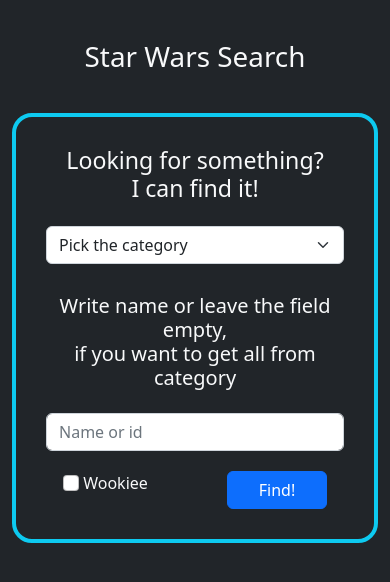
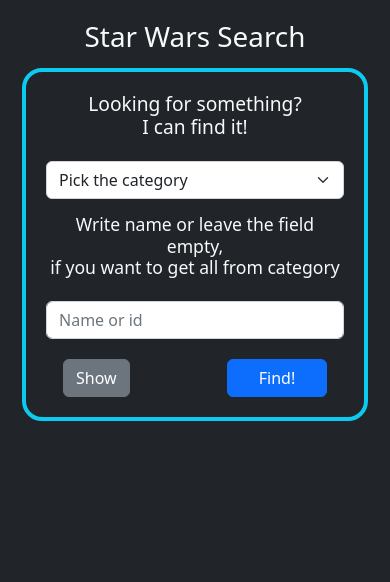
Before and after one commit to RunaNevermind/StarWars-data, a website built with webpack: page src/index.html in a window 390 px wide. Built offline with nearby package versions, Linux system fonts and the light colour scheme.

Commit message:
finish responsove

```diff
--- a/src/index.html
+++ b/src/index.html
@@ -9,7 +9,7 @@
     </head>
     <body ng-controller='apiCtrl'>
         <div class='container text-center'>
-            <h1 class=''>Star Wars Search</h1>
+            <h1 class='h1'>Star Wars Search</h1>
             <div class='container__api-form'>
                 <h3 class='container__api-form-info'>Looking for something?<br/>I can find it!</h3>
                 <select class='form-select' ng-model='apiVal'>
@@ -24,15 +24,14 @@
                 <h5 class='container__api-form-advice'>Write name or leave the field empty,<br/> if you want to get all from category</h5>
                 <input type='text' class='form-control' id='container__api-form-input' placeholder='Name or id' ng-model='apiName'>
                 <div class='container__api-form__buttons'>
-                    <div class='form-check'>
-                        <input class='form-check-input' type='checkbox' ng-model='apiWookie' ng-click='wookiee()' id='container__api-form__buttons-form-check'>
-                        <label class='form-check-label' for='container__api-form__buttons-form-check'>Wookiee</label>
-                    </div>
+                    <button type="button" class="btn btn-secondary" ng-model='apiWookie' ng-click='wookiee()'>Show</button>
                     <button type='button' class='btn btn-primary container__api-form__buttons-find' ng-click='find()'>Find!</button>
                 </div>
                 <div class='result text-center' ng-repeat="result in arrResult"  ng-model='arrResult'>
                     <div class='resultApi' ng-model='result.name' ng-hide='result.name == undefinded'><div>Name:</div>{{result.name}}</div>
                     <div class='resultApi' ng-model='result.skin_color' ng-hide='result.skin_color == undefinded'><div>Skin color:</div>{{result.skin_color}}</div>
+                    <div class='resultApi' ng-model='result.eye_color' ng-hide='result.eye_color == undefinded'><div>Eye color:</div>{{result.eye_color}}</div>
+                    <div class='resultApi' ng-model='result.mass' ng-hide='result.mass == undefinded'><div>Mass:</div>{{result.mass}}</div>
                     <div class='resultApi' ng-model='result.uid' ng-hide='result.uid == undefinded'><div>Episode id:</div>{{result.uid}}</div>
                     <div class='resultApi' ng-model='result.director'  ng-hide='result.director == undefinded'><div>Director:</div>{{result.director}}</div>
                     <div class='resultApi' ng-model='result.created'  ng-hide='result.created == undefinded'><div>Created:</div>{{result.created}}</div>
@@ -51,7 +50,6 @@
                     <div class='resultApi' ng-model='result.climate'  ng-hide='result.climate == undefinded'><div>Climate:</div>{{result.climate}}</div>
                     <div class='resultApi' ng-model='result.surface_water'  ng-hide='result.surface_water == undefinded'><div>Surface water:</div>{{result.surface_water}}</div>
                 </div>
-
             </div>
         </div>
     </body>
--- a/src/index.js
+++ b/src/index.js
@@ -41,11 +41,12 @@
         }
         else{
             if(/\D/.test($scope.apiName)){
+                console.log(baseUrl+$scope.apiVal+'/?name='+$scope.apiName+$scope.apiWookie)
                 fetch(baseUrl+$scope.apiVal+'/?name='+$scope.apiName+$scope.apiWookie)
                 .then(res => res.json())
                 .then(data => {
-                    console.log(data.result.properties)
-                    $scope.arrResult.push(data.result.properties);
+                    console.log(data.result[0].properties)
+                    $scope.arrResult.push(data.result[0].properties);
                 })
                 .catch(err => console.error(err))
 
--- a/src/index.scss
+++ b/src/index.scss
@@ -77,8 +77,31 @@
 .result{
     display: flex;
     flex-direction: column;
+    padding: 10px;
 }
 
 .resultApi{
     display: flex;
 }
+
+@media screen and (max-width: 768px){
+    .container{
+        margin: 20px 10px 0px 10px;
+    }
+    .container__api-form{
+        max-width: 350px;
+        padding: 20px;
+        margin-top: 15px;
+    }
+
+    .container__api-form-info{
+        font-size: 1.2rem;
+    }
+
+    .container__api-form-advice{
+        font-size: 1.1rem;
+        padding-top: 15px;
+    }
+
+
+}
```
